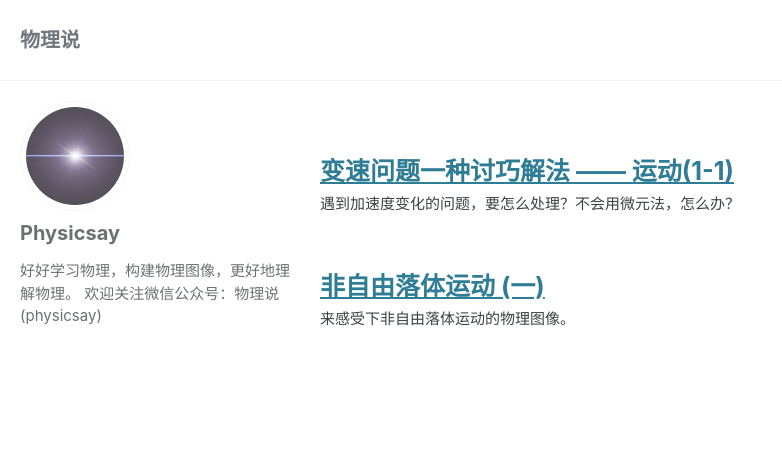
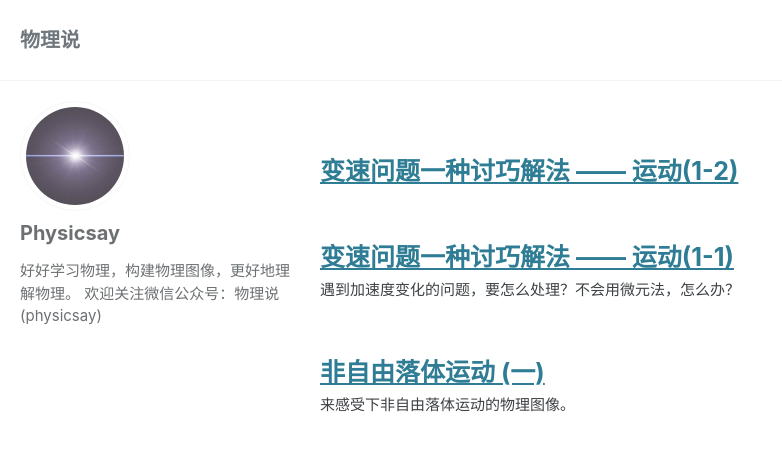
Before and after one commit to physicsay/physicsay-physicsay.github.io, a Jekyll site: the page built from index.html, in a window 1280 px wide and 900 px high. Shown: the top 451 px of the window, without its empty margins (0-782 px from the left). Built offline with Jekyll 4.4.1, drawn with Linux system fonts in a browser that asks for light colours; cached includes are drawn as plain includes; nearby versions of some CDN libraries; the list of posts is cut into pages by our own code; part of the change alters nothing that is shown.

Commit message:
feat: add non-uniform-problem-2 & feat: revise shell script

```diff
--- a/_config.yml
+++ b/_config.yml
@@ -267,6 +267,7 @@ compress_html:
 
 
 # Defaults
+future: true
 defaults:
   # _posts
   - scope:
--- /dev/null
+++ b/_posts/2019-12-09-non-uniform-problem-2.md
@@ -0,0 +1,52 @@
+---
+title: 变速问题一种讨巧解法 —— 运动(1-2)
+url: non-uniform-problem-2
+date: 2020-04-03 10:50:22
+tags:
+- 变速运动
+categories: mechanics
+description:
+---
+
+在 《变速问题一种讨巧解法—— 运动(1-1)》 一文中，我们讲解了两种方法求解加速度变化的问题，文中介绍的第二种方案是通过数值解来进行凹凸函数的判断。下面用微积分的方式来介绍这个题 (本文有一定难度)。
+
+(2012 江苏) 将一只皮球竖直向上抛出，皮球运动时受到空气阻力的大小与速度的大小成正比。下列描绘皮球在上升过程中加速度大小 *a* 与时间 *t* 关系的图像，可能正确的是（　　）
+
+<img src='/assets/images/2019-12-09-non-uniform-problem-2/fig.png' style='zoom:40%; margin: 0 auto; display: block;'/>
+
+## 解法三
+
+对物体应用牛顿第二定律，可以写出方程，并对方程进行求解：
+
+$$
+- (mg + kv) = ma = m\frac{dv}{dt}\\
+\frac{dv}{-g-\frac{k}{m}v} = dt \\
+\int\frac{dv}{-g-\frac{k}{m}v} = \int dt
+$$
+
+代入初速度 $v_0$，可求解出速度与时间的关系：
+
+
+$$
+v(t) = (\frac{mg}{k}+v_0)e^{-\frac{k}{m}t}-\frac{mg}{k}
+$$
+
+在上升过程中，*v* 减小，*a* 也会不断减小，在最高点，速度为 0， 加速度为 *g*，题目明确的是 **上升过程**，因此可以排除 (B) 和 (D) 选项。
+
+由于题目中判断的是加速度，因此，我们对速度进行求导，得到加速度与时间的关系曲线：
+$$
+a(t) = -\frac{k}{m}\cdot(\frac{mg}{k}+v_0)\cdot e^{-\frac{k}{m}t}
+$$
+我们发现方程中有一个 $e^{-t}$，结合函数图像，就能判断出是个凹函数，因此选择 (C) 。
+
+
+**思考**
+
+1. 这里先求出 $v-t$，再求出 $a-t$ 的关系式，那能不能直接求出  $a-t$ 的关系式呢？
+
+---
+相关文章：[变速问题一种讨巧解法 —— 运动(1-1)](http://physicsay.com/mechanics/non-uniform-problem-1/)
+
+---
+
+我们开通了「物理说」的官方网站： www.physicsay.com 。
```
Also changed, not shown: assets/images/2019-12-09-non-uniform-problem-2/fig.png (added), 1 other file.
